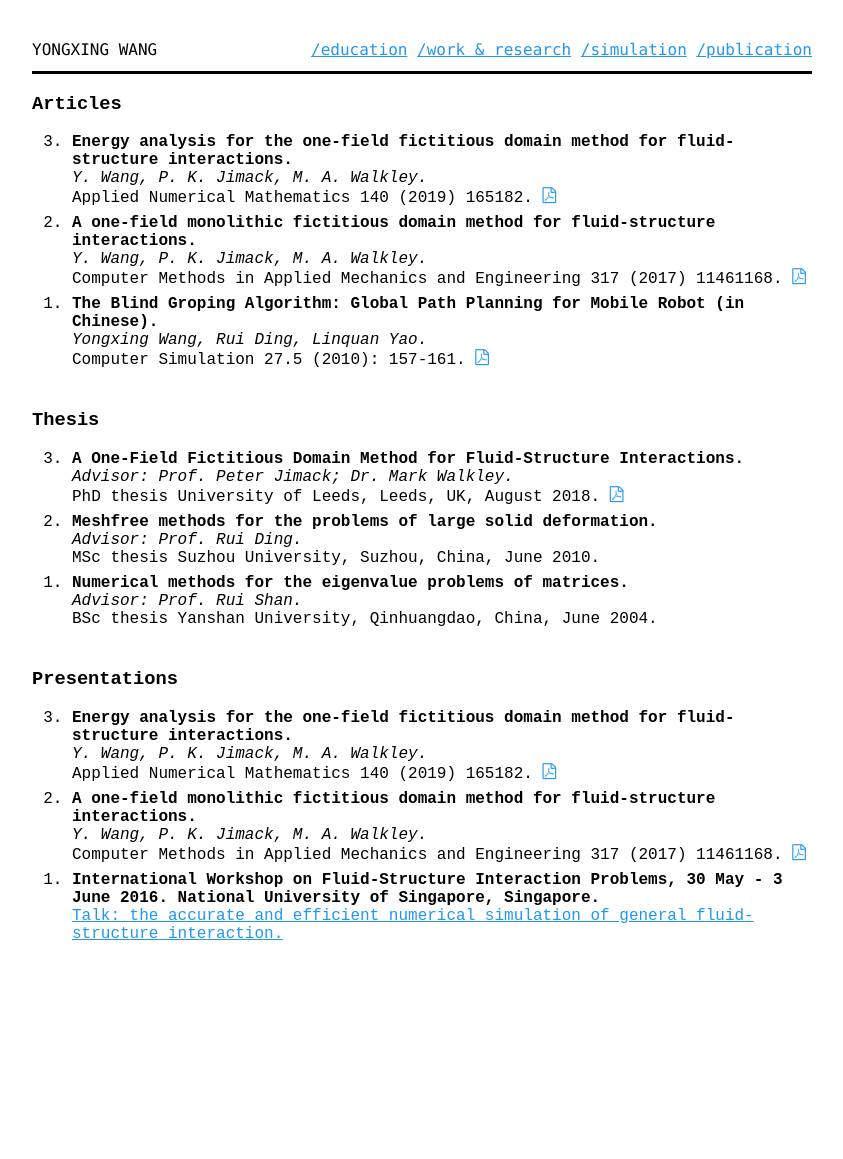
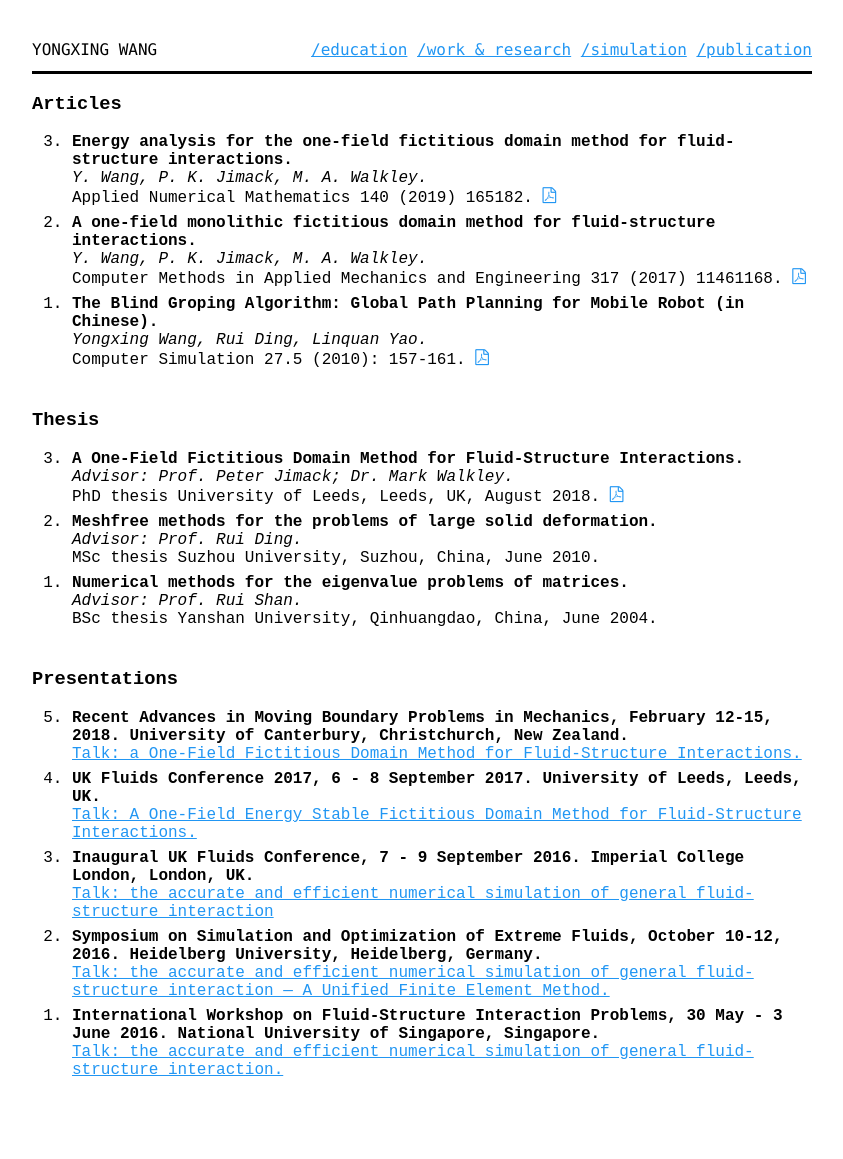
Before and after one commit to yongxingwang/yongxingwang.github.io, a Jekyll site: the page built from publication.html, in a window 1280 px wide. Shown: the whole page, without its empty margins (218-1061 px from the left). Built offline with Jekyll 4.4.1, drawn with Linux system fonts in a browser that asks for light colours; some web fonts are replaced; before the commit the page ends 1023 px from its top, so only the background shows below that.

Commit message:
First Commit

```diff
--- a/publication.html
+++ b/publication.html
@@ -94,24 +94,25 @@ title: publication
         </header>
         <ol class="pub" reversed>
             <li>
-                <span class="ptitle">Energy analysis for the one-field fictitious domain method for fluid-structure interactions.</span>
-                <span class="author">Y. Wang, P. K. Jimack, M. A. Walkley.</span>
-                <span class="meta">Applied Numerical Mathematics 140 (2019) 165182.
-                    <a href="assets/pdf/energy2018.pdf"><i class="icon-file-pdf-o" aria-hidden="true"><span class="sr">PDF</span></i></a></span>
-            </li>
-
+                <span class="ptitle">Recent Advances in Moving Boundary Problems in Mechanics, February 12-15, 2018. University of Canterbury, Christchurch, New Zealand.</span>
+				<a href="https://iutam2018.nz/" target="_blank">Talk: a One-Field Fictitious Domain Method for Fluid-Structure Interactions.</a>
+			</li>
             <li>
-                <span class="ptitle">A one-field monolithic fictitious domain method for fluid-structure interactions.</span>
-                <span class="author">Y. Wang, P. K. Jimack, M. A. Walkley.</span>
-                <span class="meta">Computer Methods in Applied Mechanics and Engineering 317 (2017) 11461168.
-                    <a href="assets/pdf/onefieldFDM2017.pdf"><i class="icon-file-pdf-o" aria-hidden="true"><span class="sr">PDF</span></i></a></span>
-            </li>
-
-
+                <span class="ptitle">UK Fluids Conference 2017, 6 - 8 September 2017. University of Leeds, Leeds, UK.</span>
+				<a href="https://engineering.leeds.ac.uk/events/event/210/uk_fluids_conference_2017" target="_blank">Talk: A One-Field Energy Stable Fictitious Domain Method for Fluid-Structure Interactions.</a>
+			</li>
+            <li>
+                <span class="ptitle">Inaugural UK Fluids Conference, 7 - 9 September 2016. Imperial College London, London, UK.</span>
+				<a href="https://n8hpc.org.uk/inaugural-uk-fluids-conference/" target="_blank">Talk: the accurate and efficient numerical simulation of general fluid-structure interaction</a>
+			</li>
+            <li>
+                <span class="ptitle">Symposium on Simulation and Optimization of Extreme Fluids, October 10-12, 2016. Heidelberg University, Heidelberg, Germany.</span>
+				<a href="https://ganymed.math.uni-heidelberg.de/~sopef2016/" target="_blank">Talk: the accurate and efficient numerical simulation of general fluid-structure interaction — A Unified Finite Element Method.</a>
+			</li>
             <li>
                 <span class="ptitle">International Workshop on Fluid-Structure Interaction Problems, 30 May - 3 June 2016. National University of Singapore, Singapore.</span>
 				<a href="http://www2.ims.nus.edu.sg/Programs/016wfluid/index.php" target="_blank">Talk: the accurate and efficient numerical simulation of general fluid-structure interaction.</a>
-				</li>
+			</li>
         </ol>
     </section>
 
```
